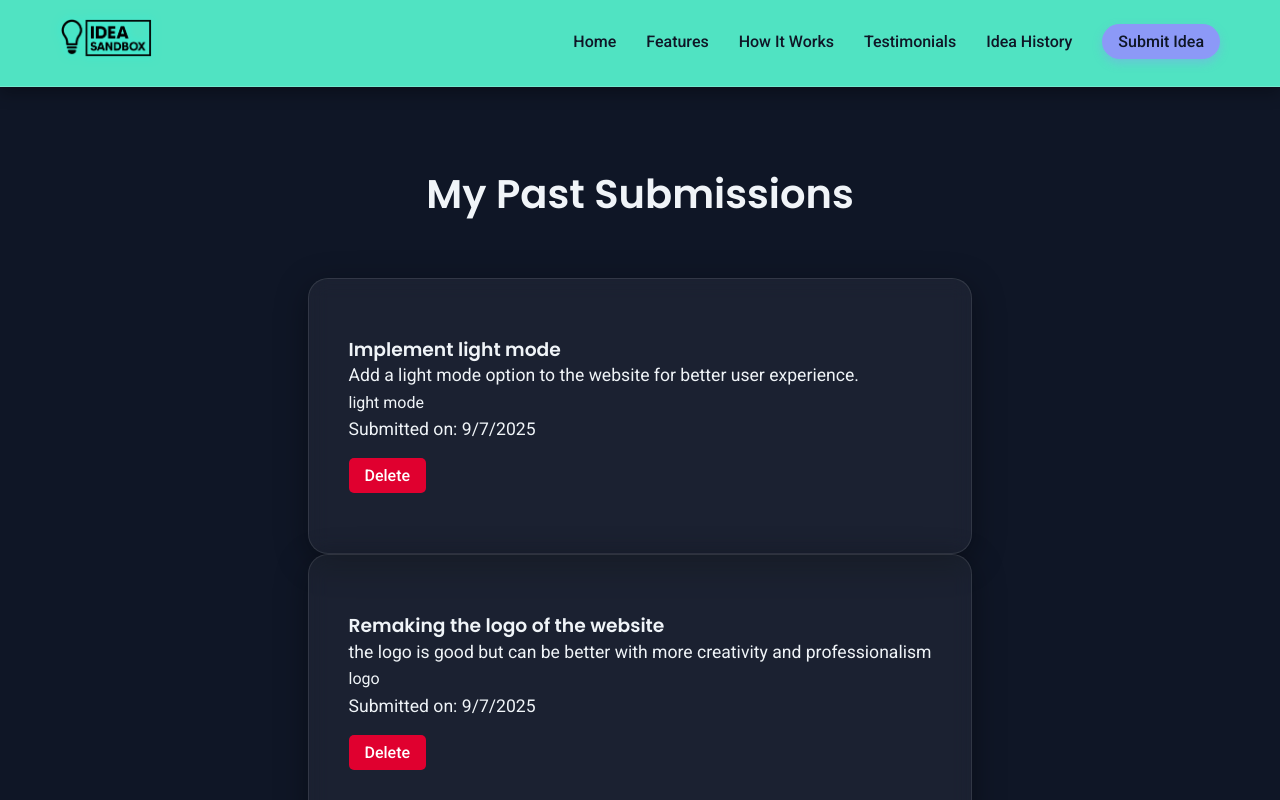
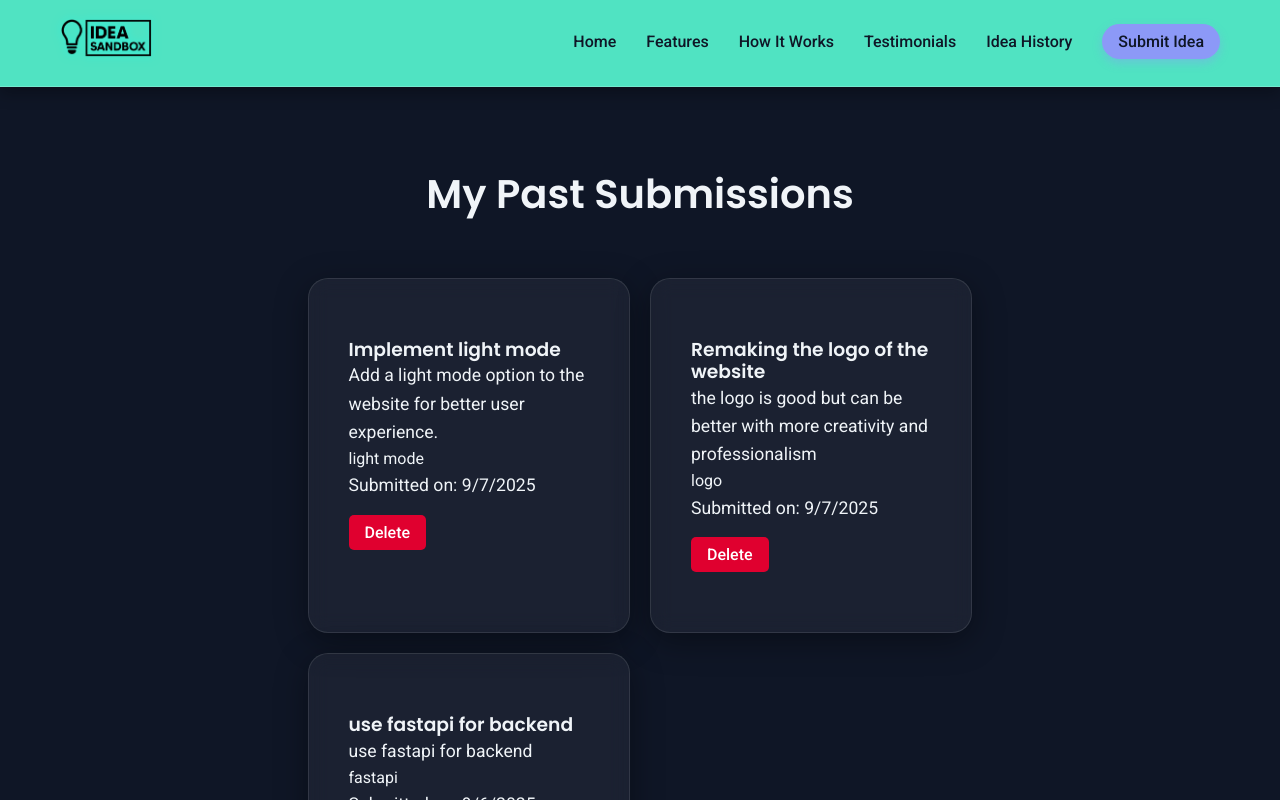
Before and after one commit to shreyas-santosh-naik/idea-sandbox, a React (Vite) app in the folder idea-sandbox-app/: page /history in a window 1280 px wide. Shown: the top 800 px of the page. Built offline with nearby package versions, Linux system fonts and the light colour scheme; data requests are answered from the project's data file.

Commit message:
feat: modified ui changes

```diff
--- a/idea-sandbox-app/src/styles.css
+++ b/idea-sandbox-app/src/styles.css
@@ -515,6 +515,12 @@ p {
   justify-content: center;
 }
 
+.idea-history-grid {
+  display: grid;
+  grid-template-columns: repeat(auto-fit, minmax(300px, 1fr));
+  gap: 20px; /* Add this line to create space between the cards */
+}
+
 .idea-form .section-title {
   margin-bottom: 20px;
   color: var(--text-light);
```
